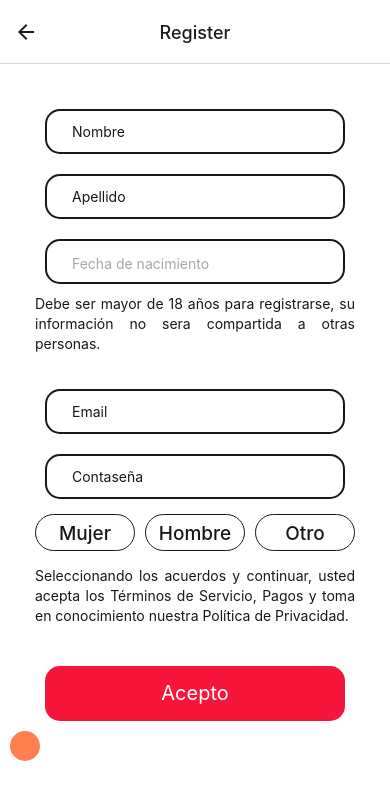
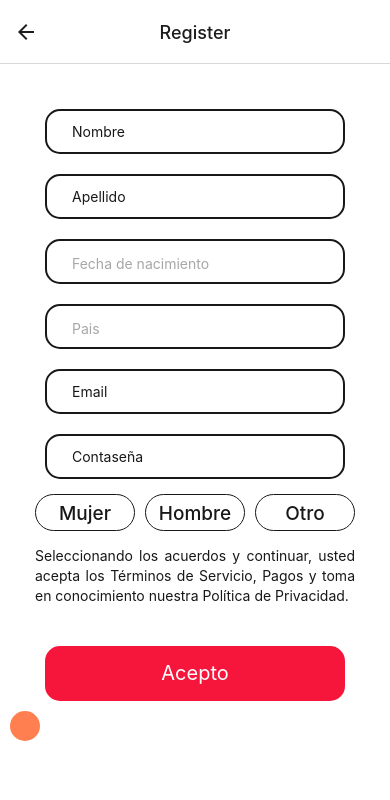
Before and after one commit to makloster/NoCountry-StayUp, a React Native app in the folder Front/mobile/: screen /RegisterScreen in a window 390 px wide. Shown: the top 800 px of the page. Built offline with nearby package versions, Linux system fonts and the light colour scheme.

Commit message:
add country input

```diff
--- a/Front/mobile/navigation/screens/RegisterScreen/RegisterScreen.js
+++ b/Front/mobile/navigation/screens/RegisterScreen/RegisterScreen.js
@@ -1,13 +1,13 @@
-import { useEffect, useState } from "react";
+import { useContext, useEffect, useState } from "react";
 import { Text, TextInput, TouchableOpacity, View } from "react-native";
+import CountryPicker, { DARK_THEME } from "react-native-country-picker-modal";
 import { ScrollView } from "react-native-gesture-handler";
-import {
-	ButtonChangeTheme,
-	RedButtonsLogin,
-} from "../../../components/Buttons/Buttons";
+import { ButtonChangeTheme } from "../../../components/Buttons/Buttons";
 import { Calendar } from "../../../components/Calendar/Calendar";
+import { ThemeContext } from "../../../Context/Theme";
 import {
 	emailValidation,
+	getAge,
 	nameLastNameValidation,
 	passwordValidation,
 } from "../../../helpers/inputValidations";
@@ -18,15 +18,21 @@ export const RegisterScreen = () => {
 	const [name, setName] = useState("");
 	const [lastName, setLastName] = useState("");
 	const [birthDate, setBirthDate] = useState("Fecha de nacimiento");
+	const [country, setCountry] = useState("Pais");
+
+	const { dark } = useContext(ThemeContext);
+
 	const [email, setEmail] = useState("");
 	const [password, setPassword] = useState("");
 	const [genre, setGenre] = useState("");
 	const [showCalendar, setShowCalendar] = useState(false);
-	const [showMessageError, setShowMessageError] = useState(false);
+	const [showCountry, setShowCountry] = useState(false);
 
 	const [nameValid, setNameValid] = useState();
 	const [lastNameValid, setLastNameValid] = useState();
 	const [birthdateValid, setBirthdateValid] = useState();
+	const [birthdateLess18, setBirthdateLess18] = useState(false);
+
 	const [emailValid, setEmailValid] = useState();
 	const [genreValid, setGenreValid] = useState();
 	const [passwordValid, setPasswordValid] = useState();
@@ -35,6 +41,7 @@ export const RegisterScreen = () => {
 	const [emailEmpty, setEmailEmpty] = useState();
 	const [passwordEmpty, setPasswordEmpty] = useState();
 	const [genreEmpty, setGenreEmpty] = useState();
+	const [countryEmpty, setCountryEmpty] = useState();
 
 	const validateEmptys = () => {
 		name === "" ? setNameEmpty(true) : setNameEmpty(false);
@@ -46,6 +53,10 @@ export const RegisterScreen = () => {
 		email === "" ? setEmailEmpty(true) : setEmailEmpty(false);
 		email === "" ? setEmailEmpty(true) : setEmailEmpty(false);
 		password === "" ? setPasswordEmpty(true) : setPasswordEmpty(false);
+		country === "Pais" ? setCountryEmpty(false) : setCountryEmpty(true);
+		getAge(birthDate) > 18
+			? setBirthdateLess18(false)
+			: setBirthdateLess18(true);
 	};
 
 	const handleSubmit = () => {
@@ -76,6 +87,10 @@ export const RegisterScreen = () => {
 	const handleSelectedGenre = (value) => {
 		setGenre(value);
 		setGenreValid(true);
+	};
+
+	const selectCountry = (country) => {
+		setCountry(country);
 	};
 
 	return (
@@ -119,7 +134,7 @@ export const RegisterScreen = () => {
 					<Text style={registerScreenStyles.textInputUserInfo}>
 						{birthDate === "Fecha de nacimiento"
 							? birthDate
-							: new Date(birthDate).toLocaleDateString("en-GB")}
+							: new Date(birthDate).toLocaleDateString("es-EU")}
 					</Text>
 				</TouchableOpacity>
 				{showCalendar && (
@@ -128,16 +143,41 @@ export const RegisterScreen = () => {
 						setShowCalendar={setShowCalendar}
 					/>
 				)}
-
 				{birthdateValid === false && (
 					<Text style={registerScreenStyles.errorMessageText}>
 						🛑 Campo requerido
 					</Text>
 				)}
-				<Text style={registerScreenStyles.textRegisterScreen}>
-					Debe ser mayor de 18 años para registrarse, su información
-					no sera compartida a otras personas.
-				</Text>
+				{birthdateLess18 === true && (
+					<Text style={registerScreenStyles.errorMessageText}>
+						🛑 Debe ser mayor de 18 años para registrarse
+					</Text>
+				)}
+				<TouchableOpacity
+					style={registerScreenStyles.inputUserInfo}
+					onPress={() => setShowCountry(true)}>
+					<Text style={registerScreenStyles.textInputUserInfo}>
+						{country}
+					</Text>
+				</TouchableOpacity>
+				{showCountry && (
+					<CountryPicker
+						{...{
+							withFlag: true,
+							region: "Americas",
+							subregion: "South America",
+						}}
+						visible
+						theme={dark ? DARK_THEME : ""}
+						onSelect={(e) => selectCountry(e.name)}
+						onClose={() => setShowCountry(false)}
+					/>
+				)}
+				{countryEmpty === false && (
+					<Text style={registerScreenStyles.errorMessageText}>
+						🛑 Campo requerido
+					</Text>
+				)}
 				<TextInput
 					style={registerScreenStyles.inputUserInfo}
 					onChangeText={(e) => setEmail(e)}
--- a/Front/mobile/package.json
+++ b/Front/mobile/package.json
@@ -26,6 +26,7 @@
 		"react": "18.0.0",
 		"react-dom": "18.0.0",
 		"react-native": "0.69.6",
+		"react-native-country-picker-modal": "^2.0.0",
 		"react-native-elements": "^3.4.2",
 		"react-native-gesture-handler": "~2.5.0",
 		"react-native-modal": "^13.0.1",
```
Also changed, not shown: 1 other file (tests, documents, lock files or other folders).
